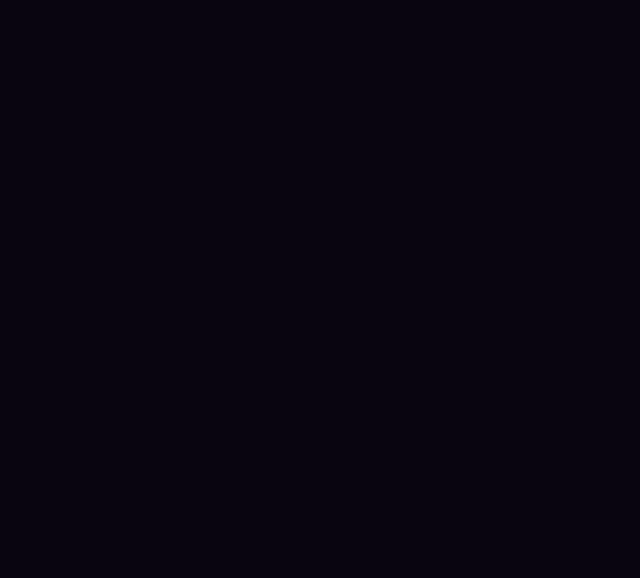
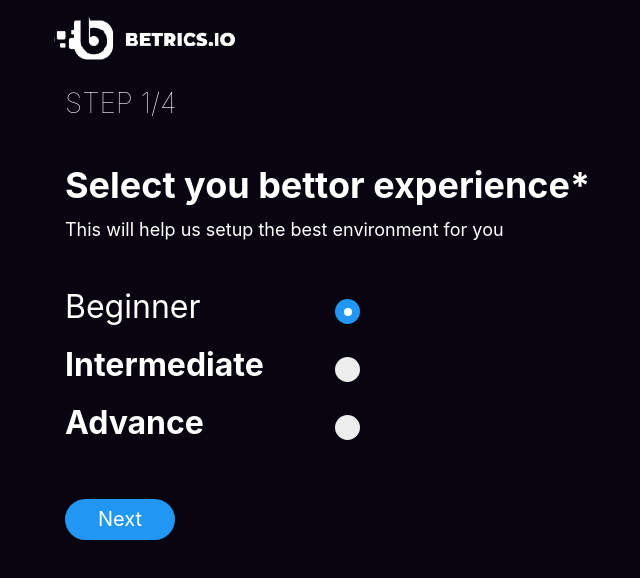
Before and after one commit to rksury/React-Betrics-Fronteand, a React (Create React App) app: page /step1 in a window 1280 px wide. Shown: the top 578 px of the page, without its empty margins (35-675 px from the left). Built offline with nearby package versions, Linux system fonts and the light colour scheme.

Commit message:
step2 interagtion

```diff
--- a/src/components/home.js
+++ b/src/components/home.js
@@ -15,7 +15,7 @@ export class Home extends Component {
             <BrowserRouter>
                 <div className="container">
                     <Switch>
-                        <Route path='/' component={Step1} exact/>
+                        <Route path='/step1' component={Step1} exact/>
                         <Route path='/step2' component={Step2}/>
                         <Route path='/step3' component={Step3}/>
                         <Route path='/step4' component={Step4}/>
--- a/src/components/step1.js
+++ b/src/components/step1.js
@@ -14,26 +14,23 @@ export class Step1 extends Component {
         }
 
         this.changeUserLevelHandler = this.changeUserLevelHandler.bind(this);
-        this.step1 = this.registration.bind(this);
+        this.user_level_update = this.user_level_update.bind(this);
 
     }
 
 
-    changeUSErHandler(event) {
-        this.setState({password: event.target.value});
+    changeUserLevelHandler(event) {
+        this.setState({user_level: event.target.value});
     }
 
 
-    registration(event) {
+    user_level_update(event) {
         let data = {
-            first_name: this.state.first_name,
-            last_name: this.state.last_name,
-            email: this.state.email,
-            password: this.state.password,
+            user_level: this.state.user_level,
         }
 
-        let url ='http://127.0.0.1:8000/user/'
-        this.api.ResponseApi(data, url)
+        let url ='http://127.0.0.1:8000/user/:id'
+        this.api.PatchApi(data, url)
             .then((res) => {
                 console.log(res);
 
@@ -75,23 +72,23 @@ export class Step1 extends Component {
                     <h4>Select you bettor experience*</h4>
                     <p>This will help us setup the best environment for you</p>
 
-                    <div className="radio-btn">
+                    <div className="radio-btn" onSubmit={this.user_level_update}>
 
                         <div className="container1">Beginner
-                            <input type="radio" checked="checked" name="radio"/>
+                            <input value={this.state.user_level} onChange={this.changeUserLevelHandler} type="radio" checked="checked" name="radio"/>
                             <span className="checkmark"/>
                         </div>
                         <label className="container1">Intermediate
-                            <input type="radio" name="radio"/>
+                            <input value={this.state.user_level} onChange={this.changeUserLevelHandler} type="radio" name="radio"/>
                             <span className="checkmark"/>
                         </label>
                         <label className="container1">Advance
-                            <input type="radio" name="radio"/>
+                            <input value={this.state.user_level} onChange={this.changeUserLevelHandler} type="radio" name="radio"/>
                             <span className="checkmark"/>
                         </label>
                     </div>
                     <div className="btn-div">
-                        <button className="btn btn-next">Next</button>
+                        <button className="btn btn-next" type={"submit"} onClick={this.user_level_update}>Next</button>
                     </div>
                 </div>
             </div>
--- a/src/components/step2.js
+++ b/src/components/step2.js
@@ -1,28 +1,80 @@
 import React,{Component} from "react";
 import logo from '../images/logo.png'
+import API from "../networking/api";
 
 export class Step2 extends Component {
-    render() {
+
+    api = new API()
+
+    constructor(props) {
+        super(props);
+        this.state = {
+            nick_name: '',
+        }
+
+        this.changeNickNameHandler = this.changeNickNameHandler.bind(this);
+        this.user_level_update = this.user_level_update.bind(this);
+
+    }
+
+
+    changeNickNameHandler(event) {
+        this.setState({nick_name: event.target.value});
+    }
+
+    user_level_update(event) {
+        let data = {
+            nick_name: this.state.nick_name,
+        }
+        let url = 'http://127.0.0.1:8000/user/:id'
+        this.api.PatchApi(data, url)
+            .then((res) => {
+                console.log(res);
+
+                if (res.status === 201) {
+                    console.log(res.data)
+                        // this.api.setToken(res.data.token)
+                        .then(() => {
+                            this.props.dispatch({type: 'SET_USER', value: res.data})
+
+                            this.props.navigation.reset('Home');
+                        })
+                        .catch((error) => {
+                            console.error(error)
+                            // eslint-disable-next-line no-undef
+
+                        })
+
+                } else {
+                    console.log(res)
+                }
+            })
+            .catch((error) => {
+                console.log(error);
+
+            })
+    }
+        render() {
         return (
             <div>
                 <div className="navtigation">
                     <a> <img src={logo} alt="logo"/></a>
                 </div>
 
-                <div className="container layout">
+                <div className="container layout" >
                     <h3>STEP 2/4</h3>
                     <h4>Select you bettor Nickname*</h4>
                     <p>Select your bettor nickname to be displayed throughout Betrics</p>
 
                     <div className="radio-btn">
-                        <div className="form-group">
+                        <div className="form-group" onSubmit={this.user_level_update}>
 
-                            <input type="text" className="form-control" placeholder="Enter Nickname"/>
+                            <input value={this.state.nick_name} onChange={this.changeNickNameHandler} type="text" className="form-control" placeholder="Enter Nickname"/>
                         </div>
                     </div>
                     <div className="btn-div">
                         <button className="btn-pre"><i className="fa fa-arrow-left"/>Back</button>
-                        <button className="btn btn-next">Next</button>
+                        <button className="btn btn-next" type={"submit"} onClick={this.user_level_update}>Next</button>
                     </div>
                 </div>
             </div>
--- a/src/networking/api.js
+++ b/src/networking/api.js
@@ -5,13 +5,12 @@ export default class API {
     async setToken(token) {
         try {
             await localStorage.setItem('token', token)
-        }
-        catch (error) {
+        } catch (error) {
             console.log(error);
         }
     }
 
-    async ResponseApi(data ,url) {
+    async ResponseApi(data, url) {
         console.log('react')
         try {
             let response = axios.post(
@@ -30,4 +29,24 @@ export default class API {
         }
     }
 
+
+    async PatchApi(data, url) {
+        console.log('react')
+        try {
+            let response = axios.patch(
+                url,
+                data
+            )
+                .then((res) => {
+                    return res
+                })
+                .catch((error) => {
+                    return error
+                })
+            return response
+        } catch (error) {
+            return error
+        }
+
+    }
 }
```
Also changed, not shown: 1 other file (tests, documents, lock files or other folders).
